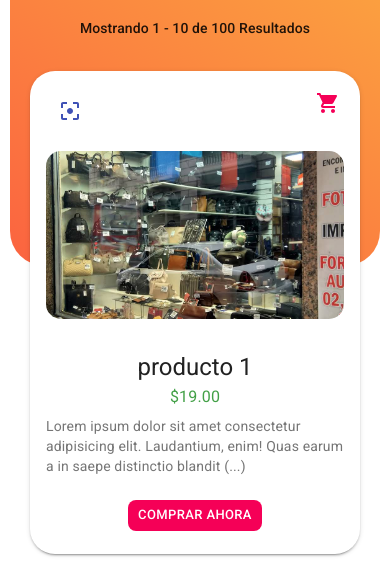
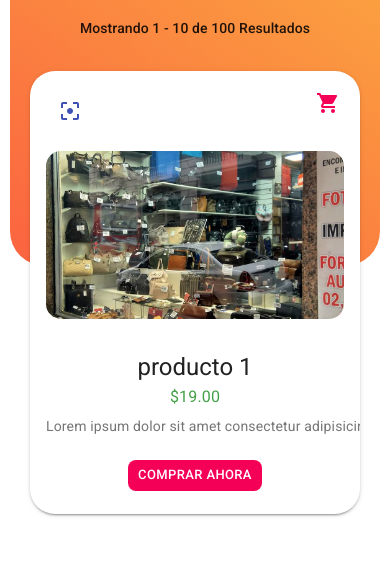
Before and after one commit to TheMrCorvy/Marroquineria-Stallion, a Next.js app: page / in a window 390 px wide. Shown: the part 828-1408 px from the top of the page. Built offline with nearby package versions, Linux system fonts and the light colour scheme.

Commit message:
fixed the scroll problem on mobile

```diff
--- a/src/components/ListProductsSection.tsx
+++ b/src/components/ListProductsSection.tsx
@@ -62,10 +62,15 @@ const useStyles = makeStyles((theme: Theme) =>
 			paddingRight: 10,
 
 			[theme.breakpoints.down("sm")]: {
-				maxHeight: "100vh",
+				maxHeight: "60vh",
 				overflowY: "scroll",
+				whiteSpace: "nowrap",
+				position: "relative",
+				display: "flex",
+				justifyContent: "space-between",
 				marginTop: 5,
 				paddingLeft: 0,
+				flexWrap: "unset",
 				paddingRight: 0,
 				"&::-webkit-scrollbar": {
 					display: "none",
@@ -97,21 +102,11 @@ const ListProductsSection: FC = () => {
 	}
 
 	const handlePageChange = (event: object, page: number) => {
-		// const productsSection = document.getElementById("productos")
-		// const productsContainer = document.getElementById("products-list")
-		// if (productsSection && productsContainer) {
-		// 	productsContainer.scrollTo({ top: 0, behavior: "smooth" })
-		// 	productsContainer.addEventListener(
-		// 		"scroll",
-		// 		() => {
-		// 			productsSection.scrollIntoView({
-		// 				behavior: "smooth",
-		// 				block: "start",
-		// 			})
-		// 		},
-		// 		false
-		// 	)
-		// }
+		const productsContainer = document.getElementById("products-list")
+
+		if (productsContainer) {
+			productsContainer.scrollTo({ top: 0, left: 0, behavior: "smooth" })
+		}
 	}
 
 	return (
```
